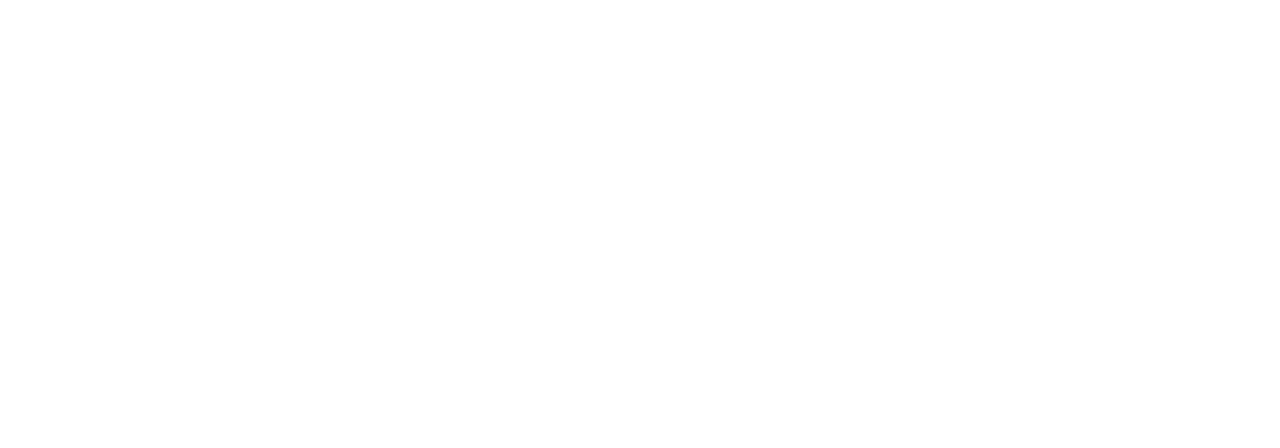
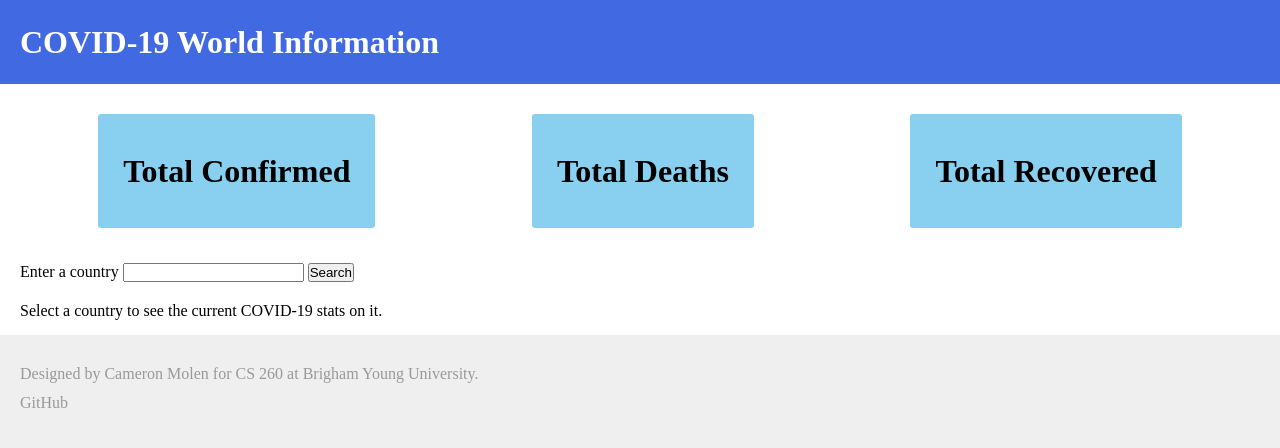
Before and after one commit to cameronmolen/coronavirus-info-page, a plain HTML site: page index.html in a window 1280 px wide. Drawn offline with Linux system fonts and the light colour scheme.

Commit message:
Added content to page, added populateData function, and began onClick listener

```diff
--- a/index.html
+++ b/index.html
@@ -1,12 +1,55 @@
 <!DOCTYPE html>
-<html lang="en" dir="ltr">
+<html lang="en">
 
 <head>
-  <meta charset="utf-8">
-  <title></title>
+  <meta charset="utf-8" />
+  <title>COVID-19 Information</title>
+  <link rel="stylesheet" href="/styles.css">
+  <meta name="viewport" content="width=device-width, initial-scale=1">
 </head>
 
-<body>
+<body onload="populateData()">
+
+  <div class="header">
+    <div class="header-content">
+      <h1>COVID-19 World Information</h1>
+    </div>
+  </div>
+
+  <div class="page">
+
+    <div class="key-info">
+      <div class="key-item">
+        <h1>Total Confirmed</h1>
+        <h2 id="total-confirmed"></h2>
+      </div>
+      <div class="key-item">
+        <h1>Total Deaths</h1>
+        <h2 id="total-deaths"></h2>
+      </div>
+      <div class="key-item">
+        <h1>Total Recovered</h1>
+        <h2 id="total-recovered"></h2>
+      </div>
+    </div>
+
+    <form style="padding: 20px 0px;">
+      <label>Enter a country</label>
+      <input id="countryInput" type="text"></input>
+      <input id="countrySubmit" type="submit" value="Search"></input>
+    </form>
+    <div id="countryResults">
+      Select a country to see the current COVID-19 stats on it.
+    </div>
+  </div>
+
+  <div class="footer">
+    <p>Designed by Cameron Molen for CS 260 at Brigham Young University.</p>
+    <a href="https://github.com/cameronmolen/coronavirus-info-page">GitHub</a>
+  </div>
+
+  <script text="type/javascript" src="/script.js">
+  </script>
 
 </body>
 
--- a/script.js
+++ b/script.js
@@ -0,0 +1,84 @@
+function populateData() {
+  fetch("https://api.covid19api.com/world/total")
+  .then(function(response) {
+    return response.json();
+  }).then(function(json) {
+    document.getElementById("total-confirmed").innerHTML = json.TotalConfirmed.toLocaleString();
+    document.getElementById("total-deaths").innerHTML = json.TotalDeaths.toLocaleString();
+    document.getElementById("total-recovered").innerHTML = json.TotalRecovered.toLocaleString();
+  })
+};
+
+document.getElementById("countrySubmit").addEventListener("click", fuction(event) {
+  event.preventDefault();
+  const value = document.getElementById("countryInput").value;
+  let slug = "";
+  if(value === "")
+    return;
+  console.log(value);
+  fetch("https://api.covid19api.com/countries")
+    .then(function(response) {
+      return response.json();
+    }).then(function(json) {
+      for(const country of json) {
+        if(country.Country.toLowerCase() === value.toLowerCase()) {
+          slug = country.Slug;
+          break;
+        }
+      }
+      console.log(slug);
+    });
+  //const url = "";
+});
+
+/* // Using this code as a template.
+document.getElementById("weatherSubmit").addEventListener("click", function(event) {
+  event.preventDefault();
+  const value = document.getElementById("weatherInput").value;
+  if (value === "")
+    return;
+  console.log(value);
+  const url = "http://api.openweathermap.org/data/2.5/weather?q=" + value + ",US&units=imperial" +
+  "&APPID=86cd53b5ae3c51bd65f151bbd6144dc1";
+  fetch(url)
+    .then(function(response) {
+      return response.json();
+    }).then(function(json) {
+      let results = "";
+      results += '<h1>Weather in ' + json.name + "</h1>";
+      for (let i=0; i < json.weather.length; i++) {
+	        results += '<img src="http://openweathermap.org/img/w/' + json.weather[i].icon + '.png"/>';
+      }
+      results += '<h2>' + json.main.temp + " &deg;F</h2>"
+      results += "<p>"
+      for (let i=0; i < json.weather.length; i++) {
+	       results += json.weather[i].description
+	       if (i !== json.weather.length - 1)
+	        results += ", "
+      }
+      results += "</p>";
+      document.getElementById("weatherResults").innerHTML = results;
+    });
+
+    const url2 = "http://api.openweathermap.org/data/2.5/forecast?q=" + value + ", US&units=imperial" +
+    "&APPID=86cd53b5ae3c51bd65f151bbd6144dc1";
+    fetch(url2)
+    .then(function(response) {
+      return response.json();
+    }).then(function(json) {
+      let forecast = "";
+      for (let i=0; i < json.list.length; i++) {
+         forecast += "<div id='forecastResults'>"
+	       forecast += "<h2>" + moment(json.list[i].dt_txt).format('MMMM Do, h:mm a') + "</h2>";
+	       forecast += "<p>Current Temperature: " + json.list[i].main.temp + " °F</p>";
+         forecast += "<p>Current Weather: " + json.list[i].weather[0].main + "</p>";
+	       forecast += '<img src="http://openweathermap.org/img/w/' + json.list[i].weather[0].icon + '.png"/>'
+         forecast += "<p>Low: " + json.list[i].main.temp_min + " °F</p>";
+         forecast += "<p>High: " + json.list[i].main.temp_max + " °F</p>";
+         forecast += "<p>Humidity: " + json.list[i].main.humidity + "%</p>";
+         forecast += "<p>Wind Speed: " + json.list[i].wind.speed + " mph</p>";
+         forecast += "</div>"
+      }
+      document.getElementById("forecastGrid").innerHTML = forecast;
+    });
+});*/
--- a/styles.css
+++ b/styles.css
@@ -0,0 +1,68 @@
+* {
+  margin: 0;
+  padding: 0;
+}
+
+h1, h2, h3, h4, h5, h6 {
+  line-height: 2em;
+}
+
+p {
+  line-height: 1.7em;
+}
+
+a:link, a:visited {
+  text-decoration: none;
+  color: #999999;
+}
+
+a:hover {
+  color: #333;
+}
+
+.header {
+  display: flex;
+  flex-direction: row;
+  background-color: #4169e1;
+  width: 100%;
+}
+
+.header-content {
+  padding: 10px 20px;
+  color: white;
+}
+
+.page {
+  display: flex;
+  flex-direction: column;
+  padding: 15px 20px;
+}
+
+.footer {
+  width: 90%;
+  justify-content: center;
+  flex-direction: column;
+  color: #999999;
+  padding: 25px 20px;
+  background-color: #EFEFEF;
+  box-shadow: 0 50vh 0 50vh #EFEFEF;
+  line-height: 2em;
+}
+
+.key-info {
+  display: flex;
+  flex-direction: row;
+  justify-content: space-around;
+}
+
+.key-item {
+  display: flex;
+  flex-direction: column;
+  padding: 25px;
+  text-align: center;
+  background-color: #89cff0;
+  border-radius: 3px;
+  margin: 15px 0px;
+}
+
+@media only screen and (min-width: 750px) {}
```
